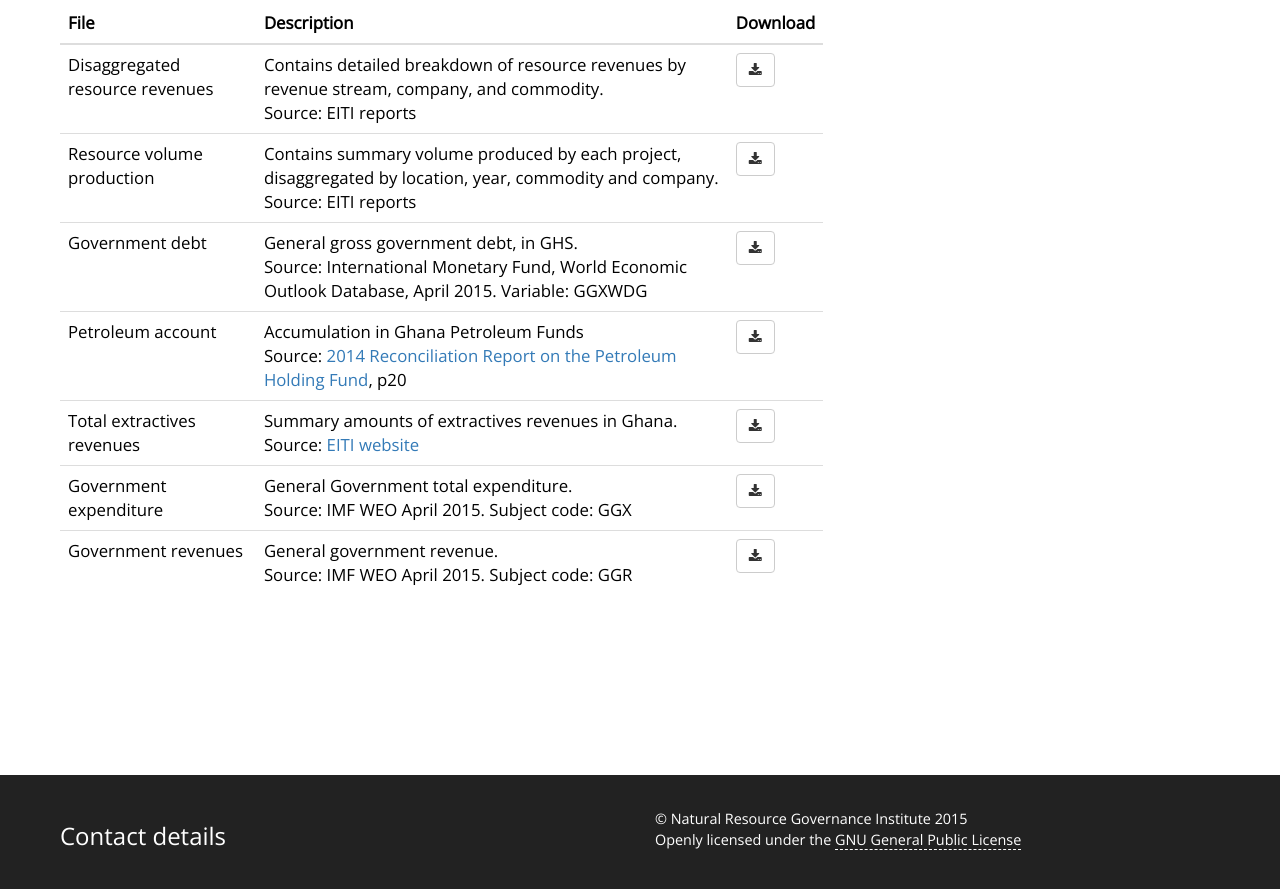
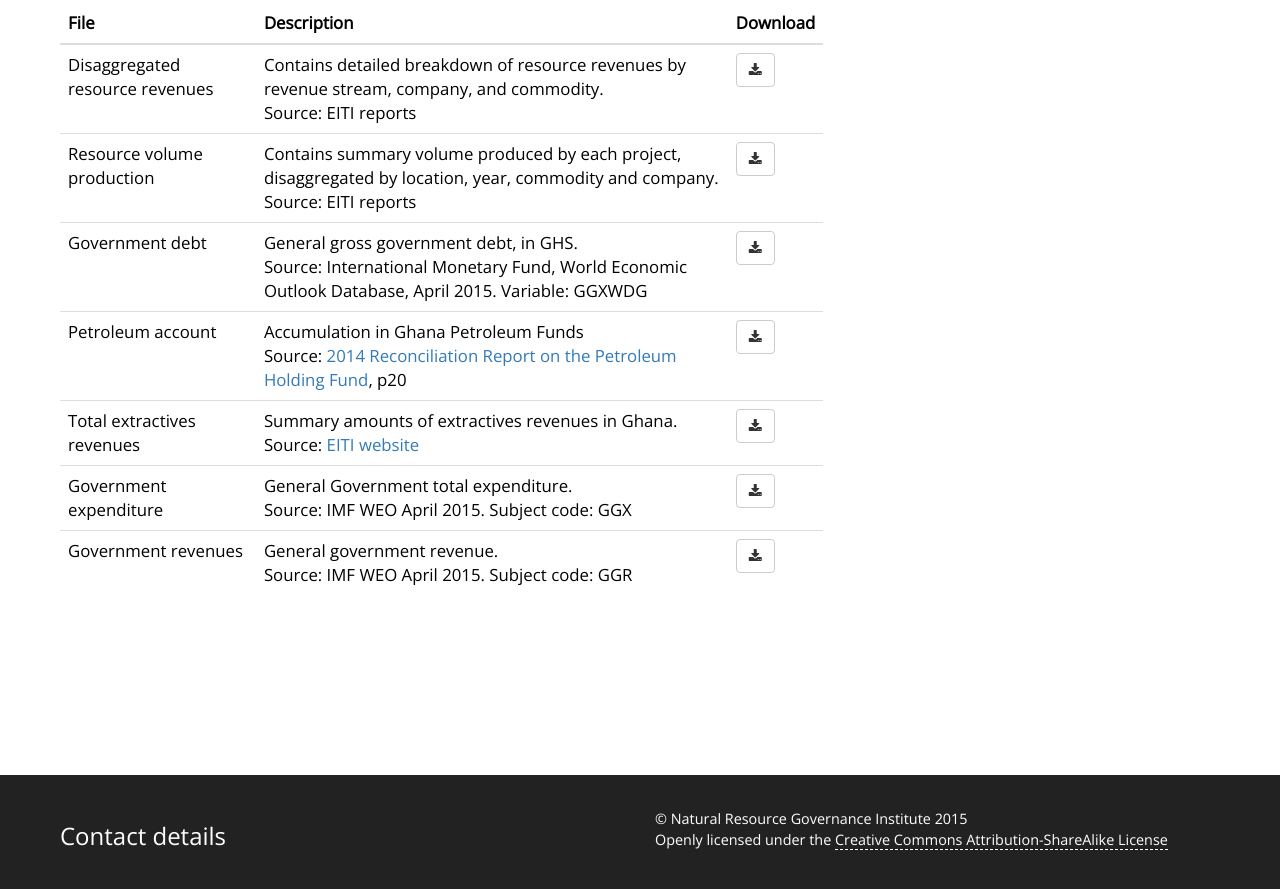
Before and after one commit to NRGI/nrgi-country-dashboards, a website: page app/index.html in a window 1280 px wide. Shown: the part 8678-9567 px from the top of the page. Drawn offline with nearby package versions, Linux system fonts and the light colour scheme.

Commit message:
Change license to CC-BY-SA, fixes #64

```diff
--- a/app/index.html
+++ b/app/index.html
@@ -396,8 +396,8 @@
                 <div class="col-md-6 footer-right">
                   <p>&copy; Natural Resource Governance Institute 2015<br />
                     Openly licensed under the
-                     <a href="https://raw.githubusercontent.com/NRGI/nrgi-country-dashboards/master/LICENSE">
-                       GNU General Public License</a></p>
+                     <a href="http://creativecommons.org/licenses/by-sa/4.0/">
+                       Creative Commons Attribution-ShareAlike License</a></p>
                 </div>
               </div>
             </div>
```
